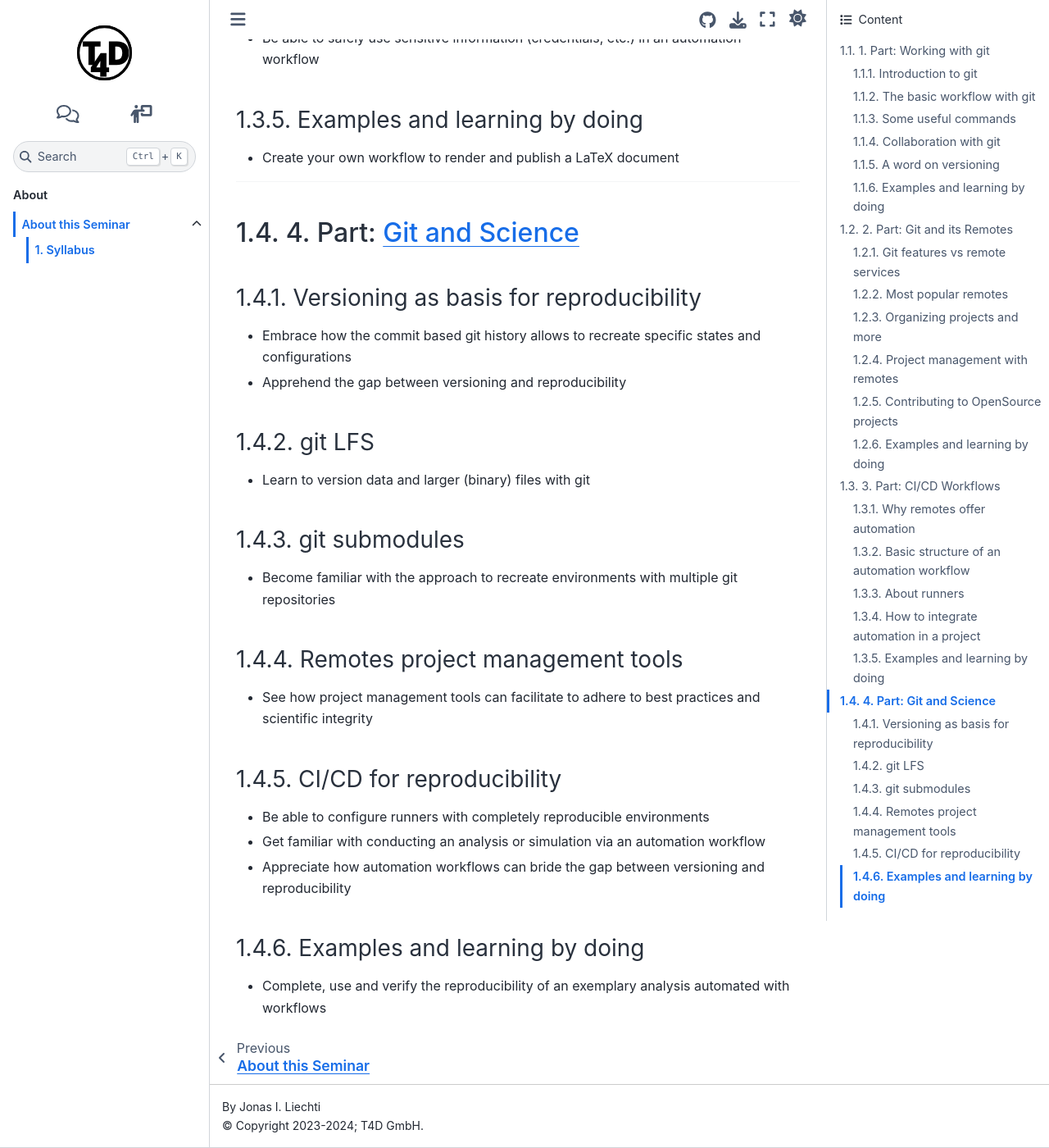
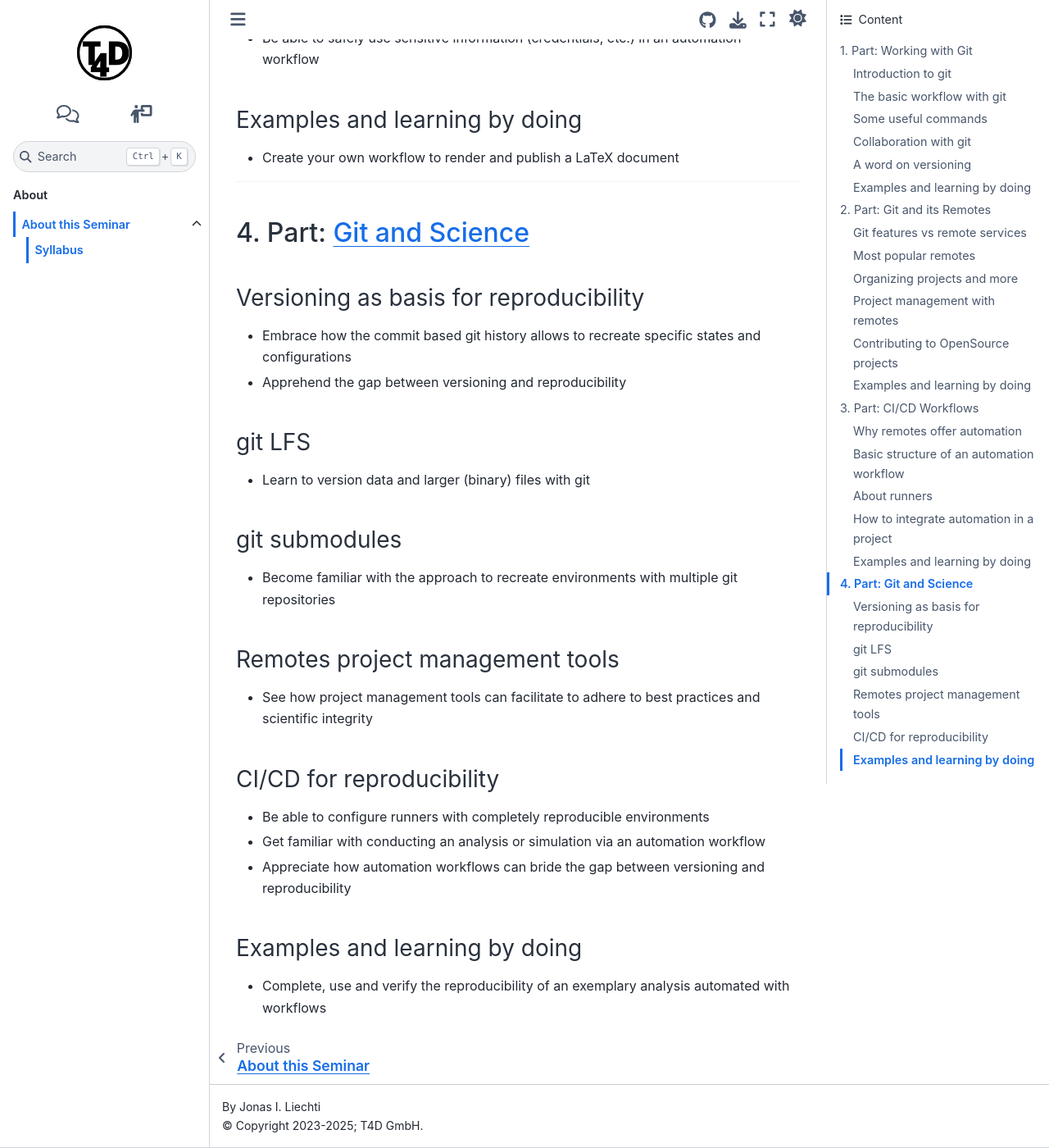
Before and after one commit to t4d-gmbh/using-git-in-academia, a Sphinx documentation site: the page built from source/content/about/syllabus.md, in a window 1280 px wide and 1400 px high, scrolled down 3316 px. Shown: the whole window at 82% size. Built offline with Sphinx 7.4.7 and the Sphinx Book theme 1.1.4, drawn with Linux system fonts in a browser that asks for light colours; pages that are not in the unit, such as notebooks, are missing from menus; the version number could not be read and is left out; some of the changed text lies outside the part shown.

```diff
--- a/README.md
+++ b/README.md
@@ -17,7 +17,7 @@ _By starring the repository, you help increase its visibility, making it easier
 
  <!-- syllabus-include -->
 
-### 1. Part: [Working with git](https://github.com/t4d-gmbh/working-with-git)
+### 1. Part: [Working with Git](https://github.com/t4d-gmbh/working-with-git)
 
 #### Introduction to git
 - Know the basic building blocks of Git (Commits, Branches, Tags) and their relation
--- a/source/conf.py
+++ b/source/conf.py
@@ -12,7 +12,7 @@ from setuptools_scm import get_version
 
 
 project = 'Git in Academia'
-copyright = '2023-2024; T4D GmbH'
+copyright = '2023-2025; T4D GmbH'
 author = 'Jonas I. Liechti'
 # ###
 # Versioning - get it from the git tag
```
Also changed, not shown: CONTRIBUTING.md (+1 -1 lines), source/content/about/index.md (+0 -1 lines), source/content/about/syllabus.md (+3 -3 lines), source/index.md (+5 -6 lines), source/content/about/jonas_github.png, source/content/about/matteo_github.png, 2 other files.
